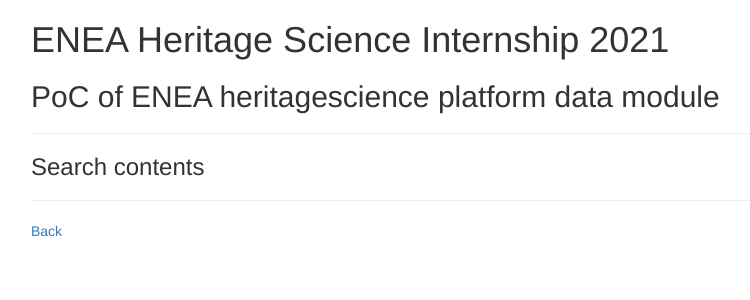
After one commit to mpuccini/opendigitalheritage-dm, a Flask app: page /searchOption in a window 1280 px wide. The commit adds this page. Shown: the top 300 px of the page, without its empty margins (39-789 px from the left). Run offline with Flask 2, Linux system fonts and the light colour scheme; some libraries are stand-ins or nearby versions.

Commit message:
Aggiunta searchOption.html

```diff
--- a/app/app.py
+++ b/app/app.py
@@ -75,6 +75,9 @@
     res = inventory.find()
     return render_template('inventory.html', result=res)
 
+@app.route('/searchOption',)
+def searchOption():
+     return render_template('searchOption.html')
 
 
 if __name__ == '__main__':
--- a/app/templates/index.html
+++ b/app/templates/index.html
@@ -6,6 +6,6 @@
   <hr>
   <p><a href="{{ url_for('insertOption') }}">New Upload</a></p>
   <p><a href="{{ url_for('getInventory') }}">Inventory</a></p>
-  <p><a href="{{ url_for('insertOption') }}">Search</a></p>
+  <p><a href="{{ url_for('searchOption') }}">Search</a></p>
 </div>
 {% endblock %}
--- /dev/null
+++ b/app/templates/searchOption.html
@@ -0,0 +1,13 @@
+{% extends "bootstrap/base.html" %}
+{% block content %}
+<div class="container">
+  <h1>ENEA Heritage Science Internship 2021</h1>
+  <h2>PoC of ENEA heritagescience platform data module</h2>
+  <hr>
+  <h3>Search contents</h3>
+
+
+  <hr>
+  <p><a href="{{ url_for('index') }}">Back</a></p>
+</div>
+{% endblock %}
```
Also changed, not shown: 1 other file.
